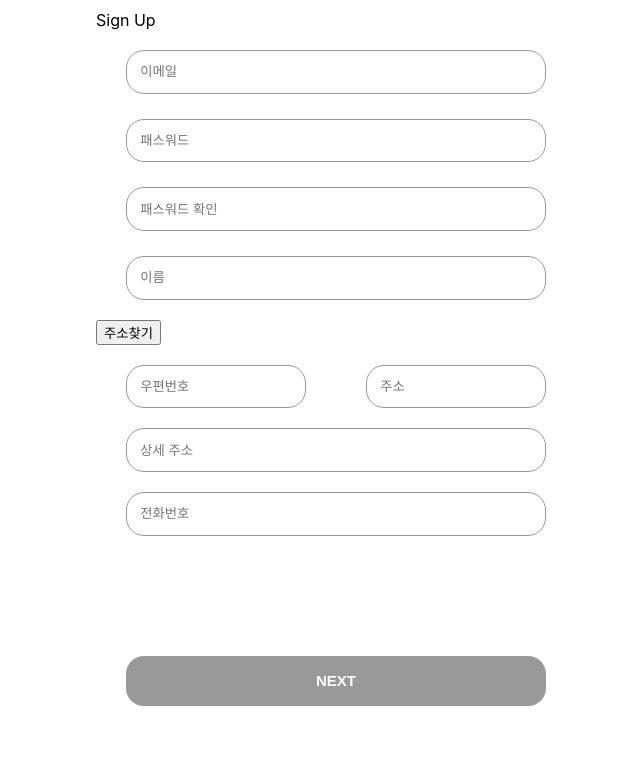
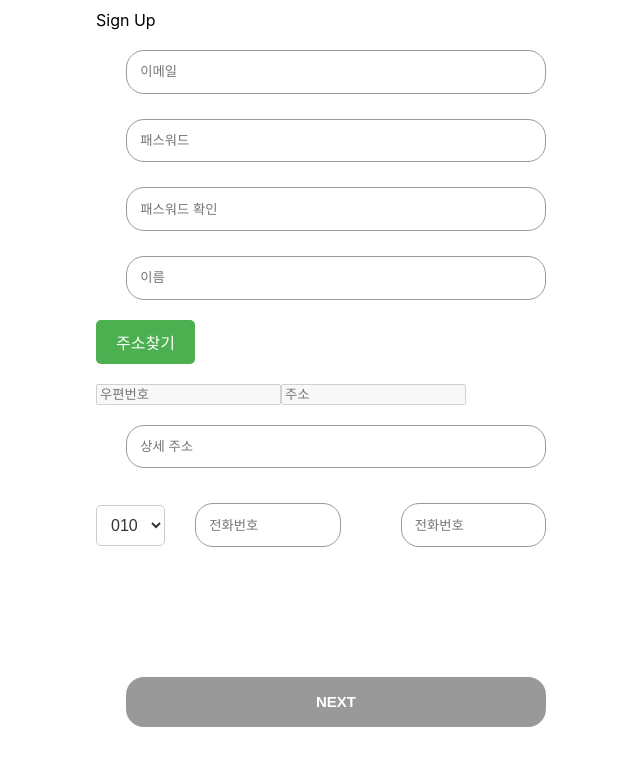
Before and after one commit to networkSorcerer/KDT_MINI_FRONTEND, a React (Create React App) app: page /signup in a window 1280 px wide. Shown: the top 766 px of the page, without its empty margins (304-944 px from the left). Built offline with nearby package versions, Linux system fonts and the light colour scheme.

Commit message:
signup login

```diff
--- a/package.json
+++ b/package.json
@@ -38,5 +38,9 @@
       "last 1 firefox version",
       "last 1 safari version"
     ]
+  },
+  "proxy": "http://localhost:8111",
+  "devDependencies": {
+    "@babel/plugin-proposal-private-property-in-object": "^7.21.11"
   }
 }
--- a/src/App.js
+++ b/src/App.js
@@ -1,10 +1,10 @@
 import "./App.css";
 import { BrowserRouter as Router, Routes, Route } from "react-router-dom";
 import Home from "./Home";
-import Login from "./pages/Login";
-import Signup from "./pages/Signup";
+import Login from "./pages/signup/Login";
+import Signup from "./pages/signup/Signup";
 import AdminHome from "./pages/admin/AdminHome";
-import Address from "./pages/address";
+import Address from "./pages/signup/address";
 function App() {
   return (
     <>
--- a/src/api/AxiosApi.js
+++ b/src/api/AxiosApi.js
@@ -14,11 +14,13 @@ const AxiosApi = {
   regCheck: async (email) => {
     return await axios.get(KH_DOMAIN + `/auth/exists/${email}`);
   },
-  signup: async (email, pwd, name) => {
+  signup: async (email, pwd, name, address, ph) => {
     const member = {
       email: email,
       password: pwd,
-      name: name,
+      username: name,
+      address: address,
+      phone_number: ph,
     };
     return await axios.post(KH_DOMAIN + `/auth/signup`, member);
   },
--- /dev/null
+++ b/src/components/style3.js
@@ -0,0 +1,43 @@
+import styled from "styled-components";
+
+export const Button1 = styled.button`
+  background-color: #4caf50;
+  color: white;
+  border: none;
+  padding: 10px 20px;
+  text-align: center;
+  text-decoration: none;
+  display: inline-block;
+  font-size: 16px;
+  cursor: pointer;
+  border-radius: 5px;
+  transition: background-color 0.3s ease;
+
+  &:hover {
+    background-color: #45a049;
+  }
+
+  &:disabled {
+    background-color: #ccc;
+    cursor: not-allowed;
+  }
+`;
+
+export const Select = styled.select`
+  width: 200px;
+  padding: 10px;
+  font-size: 16px;
+  border: 1px solid #ccc;
+  border-radius: 5px;
+  background-color: #fff;
+  color: #333;
+  transition: border-color 0.3s ease;
+
+  &:focus {
+    border-color: #4caf50;
+  }
+
+  option {
+    padding: 10px;
+  }
+`;
--- a/src/pages/Signup.js
+++ b/src/pages/signup/Signup.js
@@ -1,9 +1,10 @@
 import { useEffect, useState } from "react";
-import Input from "../components/InputComponent";
-import Button from "../components/ButtonComponent";
-import { Container, Items } from "../components/SignupComponent";
+import Input from "../../components/InputComponent";
+import Button from "../../components/ButtonComponent";
+import { Container, Items } from "../../components/SignupComponent";
 import { useNavigate } from "react-router-dom";
-import AxiosApi from "../api/AxiosApi";
+import AxiosApi from "../../api/AxiosApi";
+import { Button1, Select } from "../../components/style3";
 <script src="//t1.daumcdn.net/mapjsapi/bundle/postcode/prod/postcode.v2.js"></script>;
 
 const Signup = () => {
@@ -14,16 +15,18 @@ const Signup = () => {
   const [inputName, setInputName] = useState("");
   const [inputEmail, setInputEmail] = useState("");
   const [inputAddress, setInputAddress] = useState("");
-  const [inputPhone, setInputPhone] = useState("");
   // 오류 메시지
   const [pwMessage, setPwMessage] = useState("");
   const [conPwMessage, setConPwMessage] = useState("");
   const [mailMessage, setMailMessage] = useState("");
+  const [phMessage, setPhMessage] = useState("");
+  const [phMessage1, setPhMessage1] = useState("");
   //주소 입력
   const [postcode, setPostcode] = useState(""); // 우편번호
   const [address, setAddress] = useState(""); // 기본 주소
   const [detailAddress, setDetailAddress] = useState(""); // 상세 주소
   //전화 번호 입력
+  const [ph, setPh] = useState("");
   const [hpFst, setHpFst] = useState("010"); // 초기값 010
   const [hpMid, setHpMid] = useState("");
   const [hpLst, setHpLst] = useState("");
@@ -32,9 +35,14 @@ const Signup = () => {
   const [isPw, setIsPw] = useState(false);
   const [isConPw, setIsConPw] = useState(false);
   const [isName, setIsName] = useState(false);
-
+  // 전번 유효성 검사
+  const [isPh, setIsPh] = useState(false);
+  const [isPh1, setIsPh1] = useState(false);
   const [isDaumLoaded, setIsDaumLoaded] = useState(false);
-
+  // 주소 입력 유효성 검사
+  const [isPost, setIsPost] = useState(false);
+  const [isAddr, setIsAddr] = useState(false);
+  const [isDAddr, setIsDAddr] = useState(false);
   useEffect(() => {
     const script = document.createElement("script");
     script.src =
@@ -42,11 +50,13 @@ const Signup = () => {
     script.async = true;
     script.onload = () => setIsDaumLoaded(true); // Daum API가 로드되었을 때 상태 업데이트
     document.head.appendChild(script);
-
+    setIsPost(postcode.length > 0);
+    setIsAddr(address.length > 0);
+    UnionFirst();
     return () => {
       document.head.removeChild(script); // 컴포넌트 언마운트 시 스크립트 제거
     };
-  }, []); // 의존성 배열을 빈 배열로 설정하여 한 번만 실행되도록 함
+  }, [address, postcode, hpFst, hpMid, hpLst]); // 의존성 배열을 빈 배열로 설정하여 한 번만 실행되도록 함
 
   const handleComplete = (data) => {
     let fullAddress = data.address;
@@ -85,7 +95,7 @@ const Signup = () => {
       console.log("Daum Postcode API is not loaded yet.");
     }
   };
-
+  // 이메일 유효성 검사
   const onChangeMail = (e) => {
     setInputEmail(e.target.value);
     const emailRegex = /^[a-zA-Z0-9._-]+@[a-zA-Z0-9.-]+\.[a-zA-Z]{2,4}$/;
@@ -111,6 +121,30 @@ const Signup = () => {
       setIsPw(true);
     }
   };
+  const onChageMidPh = (e) => {
+    const phRegex = /^\d{4}$/;
+    const midPhCurrent = e.target.value;
+    setHpMid(midPhCurrent);
+    if (!phRegex.test(midPhCurrent)) {
+      setPhMessage("4자리 숫자로 입력해 주세요.");
+      setIsPh(false);
+    } else {
+      setPhMessage("확인되었습니다.");
+      setIsPh(true);
+    }
+  };
+  const onChageLstPh = (e) => {
+    const phRegex = /^\d{4}$/;
+    const lstPhCurrent = e.target.value;
+    setHpLst(lstPhCurrent);
+    if (!phRegex.test(lstPhCurrent)) {
+      setPhMessage1("4자리 숫자로 입력해 주세요.");
+      setIsPh1(false);
+    } else {
+      setPhMessage1("확인되었습니다.");
+      setIsPh1(true);
+    }
+  };
   const onChangeConPw = (e) => {
     const passwordCurrent = e.target.value;
     setInputConPw(passwordCurrent);
@@ -126,12 +160,7 @@ const Signup = () => {
     setInputName(e.target.value);
     setIsName(true);
   };
-  const onChangeAddress = (e) => {
-    setInputAddress(e.target.value);
-  };
-  const onChangePhone = (e) => {
-    setInputPhone(e.target.value);
-  };
+
   // 회원 가입 여부 확인
   const memberRegCheck = async (email) => {
     try {
@@ -148,9 +177,22 @@ const Signup = () => {
       console.log(error);
     }
   };
+
+  const UnionFirst = () => {
+    setPh(hpFst + "-" + hpMid + "-" + hpLst);
+    setInputAddress(postcode + ":" + address + ":" + detailAddress);
+  };
   const onClickLogin = async () => {
+    console.log(ph);
+    console.log(inputAddress);
     try {
-      const memberReg = await AxiosApi.signup(inputEmail, inputPw, inputName);
+      const memberReg = await AxiosApi.signup(
+        inputEmail,
+        inputPw,
+        inputName,
+        inputAddress,
+        ph
+      );
       console.log(memberReg.data);
       if (memberReg.data) {
         navigate("/");
@@ -162,6 +204,25 @@ const Signup = () => {
     } catch (e) {
       alert("서버가 응답하지 않습니다.");
     }
+  };
+  const onChangePostCode = (e) => {
+    const newPostCode = e.target.value.trim();
+    setPostcode(newPostCode);
+
+    // 빈 문자열 또는 null 체크
+    setIsPost(newPostCode !== "" && newPostCode !== null);
+  };
+
+  const onChangeAddr = (e) => {
+    const newAddr = e.target.value;
+    setAddress(newAddr);
+    setIsAddr(newAddr.length > 0);
+  };
+
+  const onChangeDAddr = (e) => {
+    const newDAddr = e.target.value;
+    setDetailAddress(newDAddr);
+    setIsDAddr(newDAddr.length > 0);
   };
 
   return (
@@ -224,20 +285,22 @@ const Signup = () => {
         />
       </Items>
       <Items varient="addres">
-        <button onClick={handleClick1}>주소찾기</button>
+        <Button1 onClick={handleClick1}>주소찾기</Button1>
       </Items>
       <Items>
-        <Input
+        <input
           type="text"
           placeholder="우편번호"
           value={postcode}
-          onChange={(e) => setPostcode(e.target.value)}
+          onChange={onChangePostCode}
+          disabled
         />
-        <Input
+        <input
           type="text"
           placeholder="주소"
           value={address}
-          onChange={(e) => setAddress(e.target.value)}
+          onChange={onChangeAddr}
+          disabled
         />
       </Items>
       <Items>
@@ -245,19 +308,86 @@ const Signup = () => {
           type="text"
           placeholder="상세 주소"
           value={detailAddress}
-          onChange={(e) => setDetailAddress(e.target.value)}
+          onChange={onChangeDAddr}
         />
       </Items>
+      <Items variant="hint">
+        {postcode.length > 0 && (
+          <span className={`message ${isPost ? "success" : "error"}`}>
+            <p>확인하였습니다.</p>
+          </span>
+        )}
+      </Items>
+      <Items variant="hint">
+        {address.length > 0 && (
+          <span className={`message ${isAddr ? "success" : "error"}`}>
+            <p>확인하였습니다.</p>
+          </span>
+        )}
+      </Items>
+      <Items variant="hint">
+        {detailAddress.length > 0 && (
+          <span className={`message ${isDAddr ? "success" : "error"}`}>
+            <p>확인하였습니다.</p>
+          </span>
+        )}
+      </Items>
       <Items variant="phone">
+        <Select
+          placeholder="전화번호"
+          value={hpFst}
+          onChange={(e) => setHpFst(e.target.value)}
+        >
+          <option value="010">010</option>
+          <option value="011">011</option>
+        </Select>
+        <Input
+          type="number"
+          placeholder="전화번호"
+          value={hpMid}
+          onChange={onChageMidPh}
+        />
         <Input
           type="text"
           placeholder="전화번호"
-          value={inputPhone}
-          onChange={onChangePhone}
+          value={hpLst}
+          onChange={onChageLstPh}
         />
       </Items>
+      <Items variant="hint">
+        {hpMid.length > 3 && (
+          <span className={`message ${isPh ? "success" : "error"}`}>
+            {phMessage}
+          </span>
+        )}
+      </Items>
+      <Items variant="hint">
+        {hpLst.length > 3 && (
+          <span className={`message ${isPh1 ? "success" : "error"}`}>
+            {phMessage1}
+          </span>
+        )}
+      </Items>
       <Items variant="item2">
-        {isMail && isPw && isConPw && isName ? (
+        {console.log(
+          isMail,
+          isPw,
+          isConPw,
+          isName,
+          isPh,
+          isPh1,
+          isPost,
+          isAddr,
+          isDAddr
+        )}
+        {isMail &&
+        isPw &&
+        isConPw &&
+        isName &&
+        isPh &&
+        isPh1 &&
+        isAddr &&
+        isDAddr ? (
           <Button enabled onClick={onClickLogin}>
             NEXT
           </Button>
--- a/src/pages/address.js
+++ b/src/pages/signup/address.js
@@ -1,15 +1,15 @@
 import React from "react";
 import { useEffect, useState } from "react";
-import Input from "../components/InputComponent";
-import Button from "../components/ButtonComponent";
-import { Items } from "../components/SignupComponent";
+import Input from "../../components/InputComponent";
+import Button from "../../components/ButtonComponent";
+import { Items } from "../../components/SignupComponent";
 const Address = () => {
   const [postcode, setPostcode] = useState(""); // 우편번호
   const [address, setAddress] = useState(""); // 기본 주소
   const [detailAddress, setDetailAddress] = useState(""); // 상세 주소
 
   const [isDaumLoaded, setIsDaumLoaded] = useState(false);
-
+  const [addr, setAddr] = useState("");
   useEffect(() => {
     const script = document.createElement("script");
     script.src =
@@ -60,6 +60,14 @@ const Address = () => {
       console.log("Daum Postcode API is not loaded yet.");
     }
   };
+
+  const UnionAddress = () => {
+    setAddr(postcode + ":" + address + ":" + detailAddress);
+  };
+  useEffect(() => {
+    // addr이 변경될 때마다 콘솔 로그 출력
+    console.log(addr);
+  }, [addr]);
   return (
     <Items varient="addres">
       <Button onClick={handleClick1}>주소찾기</Button>
@@ -82,6 +90,7 @@ const Address = () => {
         value={detailAddress}
         onChange={(e) => setDetailAddress(e.target.value)}
       />
+      <Button onClick={UnionAddress}>합체 주소</Button>
     </Items>
   );
 };
```
Also changed, not shown: src/pages/signup/Login.js (renamed from src/pages/Login.js, +7 -7 lines), 1 other file (tests, documents, lock files or other folders).
